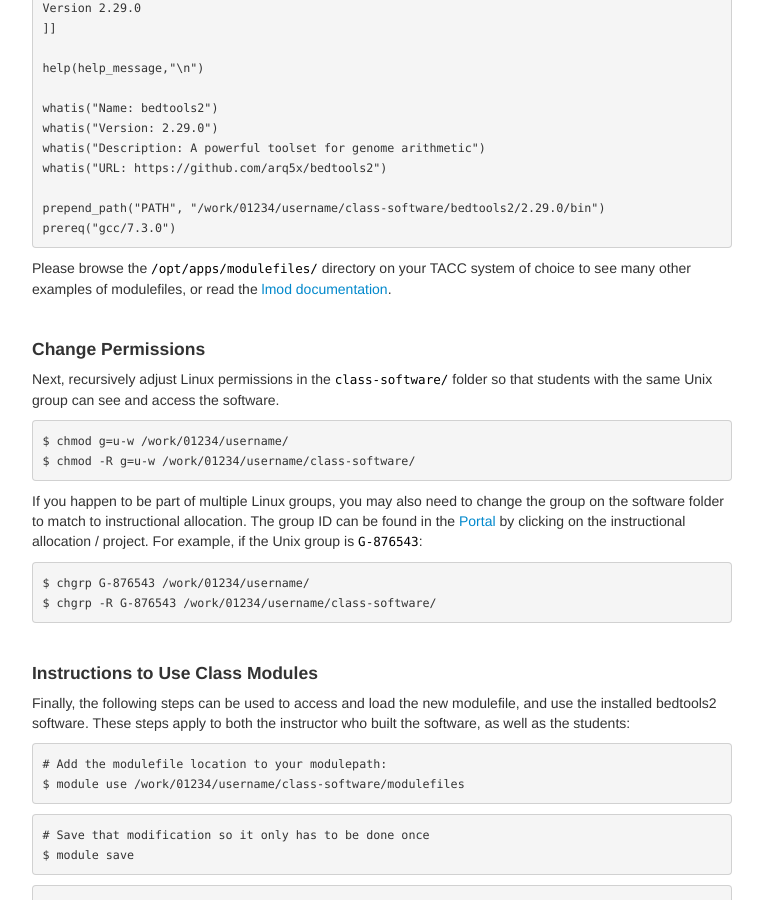
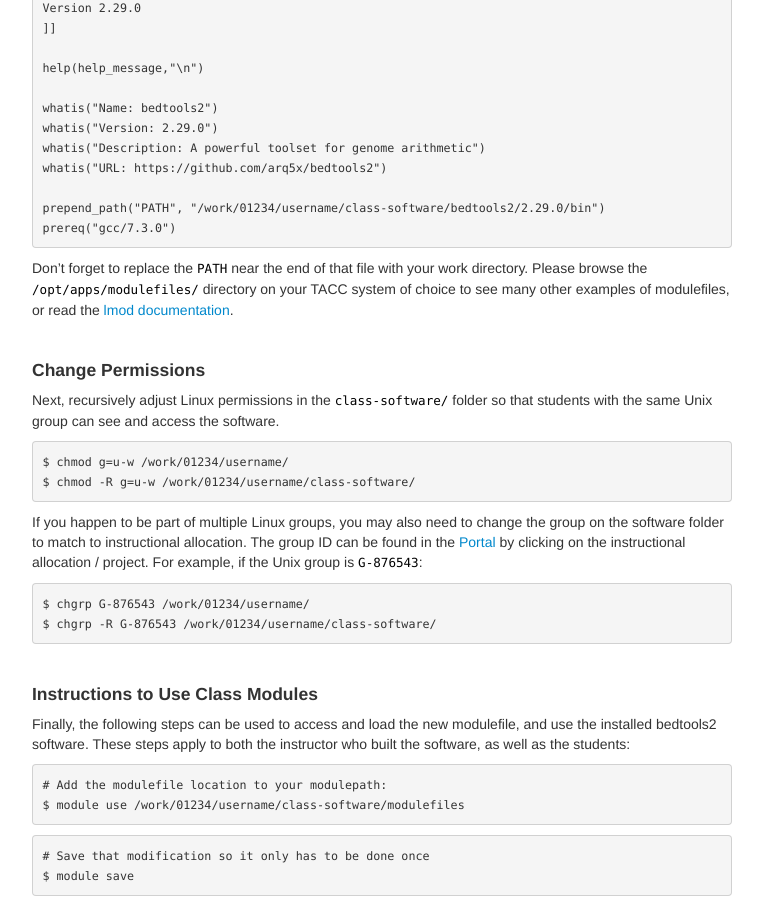
Before and after one commit to TACC/TeachingWithTACC, a Jekyll site: the page built from docs/01.install_software.md, in a window 1280 px wide and 900 px high, scrolled down 1757 px. Shown: the whole window, without its empty margins (258-1021 px from the left). Built offline with Jekyll 4.4.1, drawn with Linux system fonts in a browser that asks for light colours.

Commit message:
adding clarification to install software section

````diff
--- a/docs/01.install_software.md
+++ b/docs/01.install_software.md
@@ -118,8 +118,9 @@ prepend_path("PATH", "/work/01234/username/class-software/bedtools2/2.29.0/bin")
 prereq("gcc/7.3.0")
 ```
 
-Please browse the `/opt/apps/modulefiles/` directory on your TACC system of
-choice to see many other examples of modulefiles, or read the
+Don't forget to replace the `PATH` near the end of that file with your work
+directory. Please browse the `/opt/apps/modulefiles/` directory on your TACC
+system of choice to see many other examples of modulefiles, or read the
 [lmod documentation](https://lmod.readthedocs.io).
 
 <br>
````
